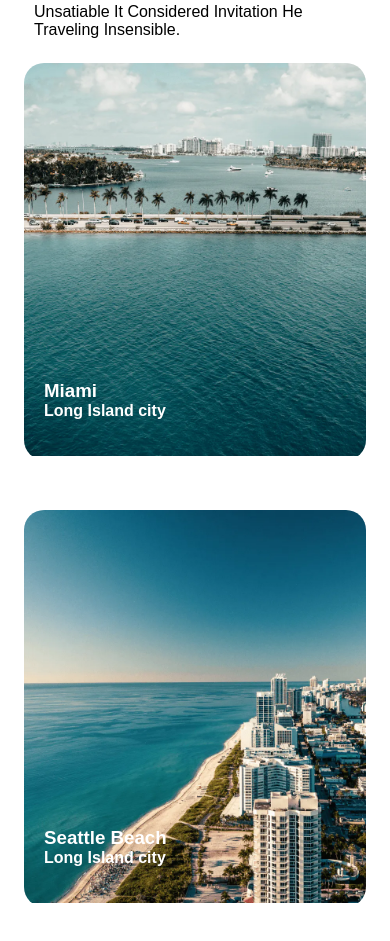
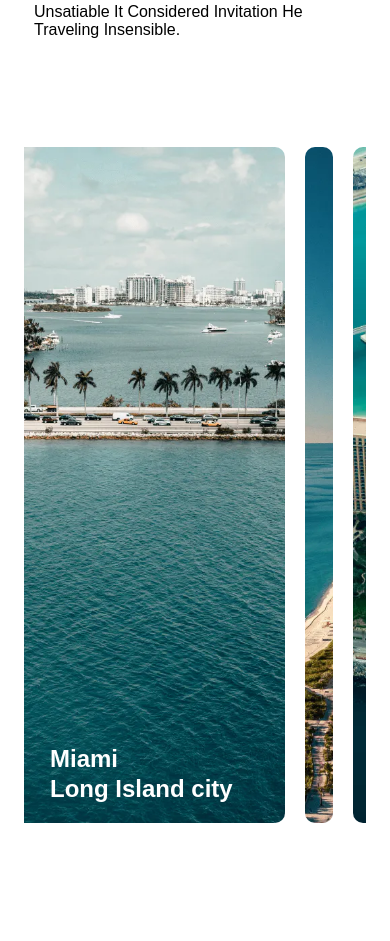
Before and after one commit to SathiyamV/Boat-rental, a plain HTML site: page index.html in a window 390 px wide. Shown: the part 1051-1992 px from the top of the page. Drawn offline with Linux system fonts and the light colour scheme.

Commit message:
expandingcards added

```diff
--- a/index.html
+++ b/index.html
@@ -41,7 +41,9 @@
             </a>
           </div>
           <div class="nav-hamburger">
-            <a href="/explore.html" style="color: black;"><i class="fa-solid fa-bars"></i></a>
+            <a href="/explore.html" style="color: black"
+              ><i class="fa-solid fa-bars"></i
+            ></a>
           </div>
           <div class="nav-items">
             <ul class="nav-elements">
@@ -177,6 +179,39 @@
             </div>
             <h3>Australian Beach</h3>
             <h4>Long Island city</h4>
+          </div>
+        </div>
+
+        <div class="container-1-expandingcards-body">
+          <div class="container-1-expanding-cards">
+            <div
+              class="panel active"
+              style="background-image: url(/images/miami.webp);width:1350px"
+            >
+              <h3>Miami</h3>
+              <h4>Long Island city</h4>
+            </div>
+            <div
+              class="panel"
+              style="background-image: url(/images/longIsland.webp);width:1350px"
+            >
+              <h3>Seattle Beach</h3>
+              <h4>Long Island city</h4>
+            </div>
+            <div
+              class="panel"
+              style="background-image: url(/images/dubai.webp);width:1350px"
+            >
+              <h3>Atlantis Dubai</h3>
+              <h4>Long Island city</h4>
+            </div>
+            <div
+              class="panel"
+              style="background-image: url(/images/australia.webp);width:1350px"
+            >
+              <h3>Australian Beach</h3>
+              <h4>Long Island city</h4>
+            </div>
           </div>
         </div>
       </section>
--- a/index.js
+++ b/index.js
@@ -0,0 +1,29 @@
+// const panels = document.querySelectorAll(".panel");
+
+// panels.forEach((panel) => {
+//   panel.addEventListener("click", () => {
+//     removeActiveClass();
+//     panel.classList.add("active");
+//   });
+// });
+
+// function removeActiveClass() {
+//   panels.forEach((panel) => {
+//     panel.classList.remove("active");
+//   });
+// }
+
+const panels = document.querySelectorAll(".panel");
+
+panels.forEach((panel) => {
+  panel.addEventListener("click", () => {
+    removeActiveClass();
+    panel.classList.add("active");
+  });
+});
+
+function removeActiveClass() {
+  panels.forEach((panel) => {
+    panel.classList.remove("active");
+  });
+}
--- a/styles.css
+++ b/styles.css
@@ -505,8 +505,11 @@ footer span {
   .container-4-card img {
     aspect-ratio: 18/15;
   }
-  .container-3-cards, .container-5-cards, .container-6-cards {
-    grid-template-columns: 1fr;}
+  .container-3-cards,
+  .container-5-cards,
+  .container-6-cards {
+    grid-template-columns: 1fr;
+  }
   .container-3-price,
   .container-6-div,
   footer ul {
@@ -711,5 +714,72 @@ input:checked + .slider:before {
   border-radius: 50%;
 }
 
+/* javascript implements */
+.container-1-expandingcards-body {
+  display: none;
+}
 
-/* javascript implements */
+@media (max-width: 860px) {
+  .container-1-images {
+    display: none;
+  }
+  .container-1-expandingcards-body {
+    display: block;
+    display: flex;
+    align-items: center;
+    justify-content: center;
+    height: 100vh;
+    overflow: hidden;
+  }
+  .container-1-expanding-cards {
+    display: flex;
+    width: 90vw;
+  }
+  .panel {
+    background-size: auto 100%;
+    background-position: center;
+    background-repeat: no-repeat;
+    height: 80vh;
+    border-radius: 10px;
+    color: #fff;
+    cursor: pointer;
+    flex: 0.5;
+    margin: 10px;
+    position: relative;
+    transition: flex 0.7s ease-in;
+  }
+  .panel h3,
+  .panel h4 {
+    font-family: sans-serif;
+    font-size: 24px;
+    position: absolute;
+    margin: 0;
+    opacity: 0;
+    transition: opacity 0.3s ease-in 0.6s;
+  }
+  .panel h3 {
+    bottom: 50px;
+    left: 40px;
+  }
+  .panel h4{
+    bottom: 20px;
+    left: 40px;
+  }
+  .panel.active {
+    flex: 5;
+  }
+  .panel.active h3,
+  .panel.active h4 {
+    opacity: 1;
+  }
+}
+
+@media (max-width: 480px) {
+  .container-1-expanding-cards {
+    width: 100vw;
+  }
+  .panel:nth-of-type(4),
+  .panel:nth-of-type(5) {
+    display: none;
+  }
+}
```
